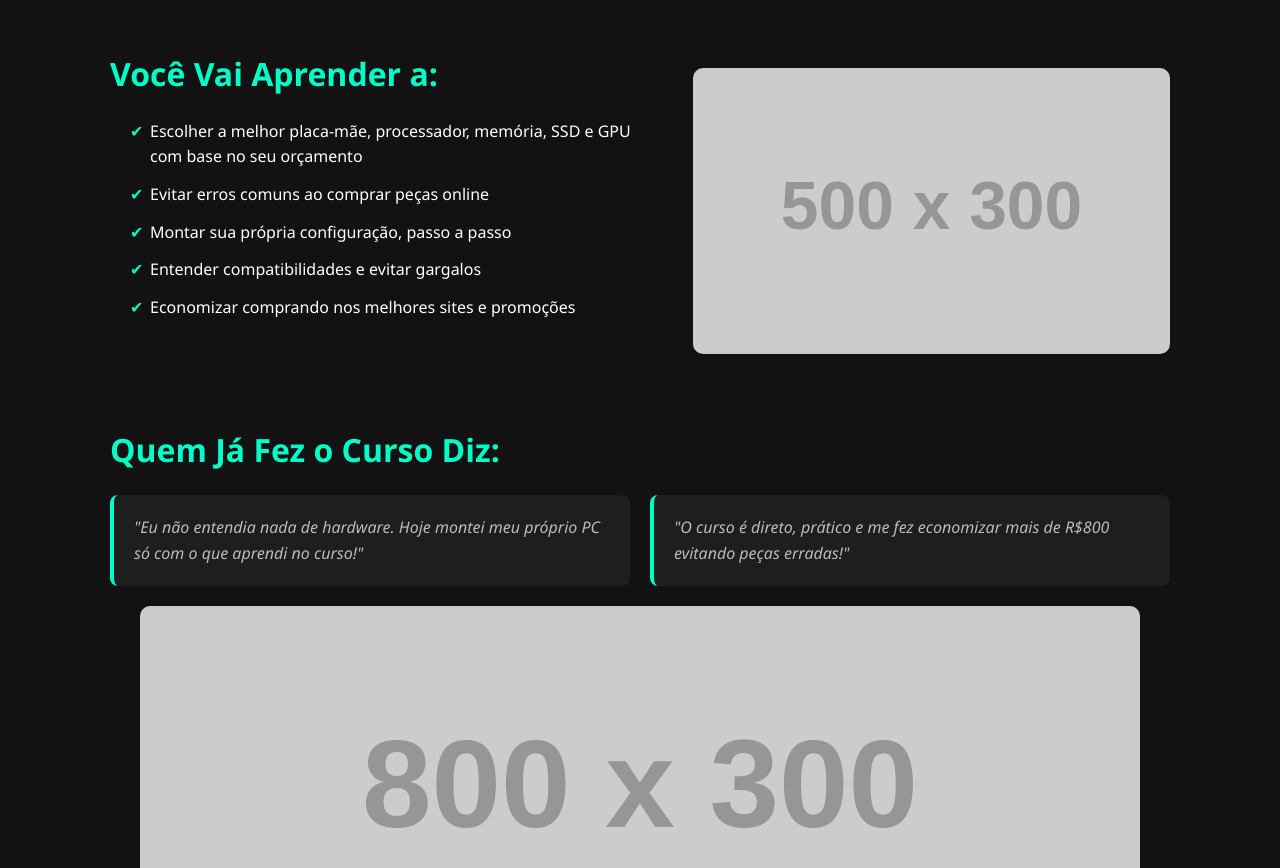
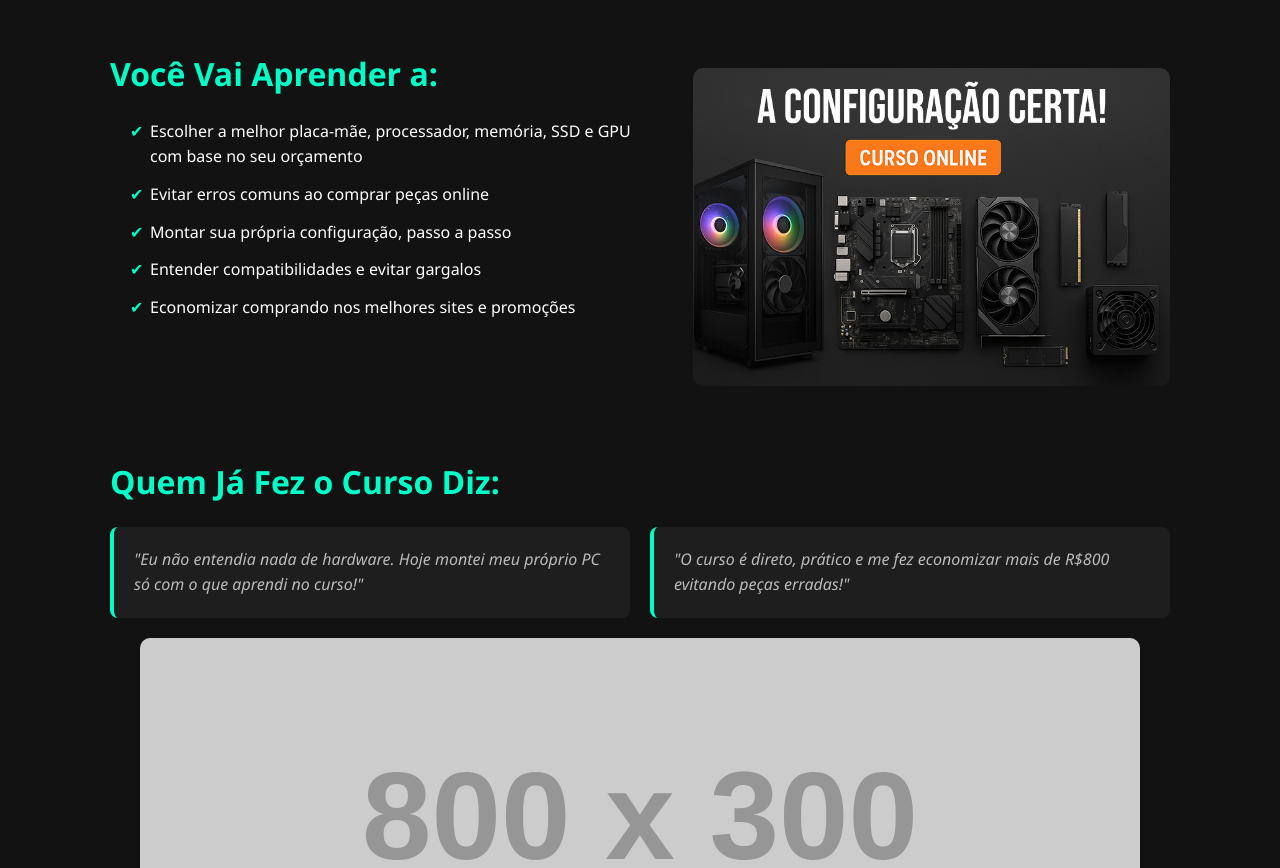
Before and after one commit to LKSFX/mapa-do-hardware, a plain HTML site: page index.html in a window 1280 px wide. Shown: the part 1305-2173 px from the top of the page. Drawn offline with Linux system fonts and the light colour scheme; placeholder pictures from the web are drawn by us.

Commit message:
Added img illustration on main page

```diff
--- a/index.html
+++ b/index.html
@@ -205,7 +205,7 @@
           <li>Economizar comprando nos melhores sites e promoções</li>
         </ul>
       </div>
-      <img src="https://via.placeholder.com/500x300?text=Montagem+de+PC" alt="Montagem de PC" class="section-image" />
+      <img src="src/images/como_montar_pc-gamer_01_cut.jpg" alt="Montagem de PC" class="section-image" />
     </section>
 
     <section class="section">
```
